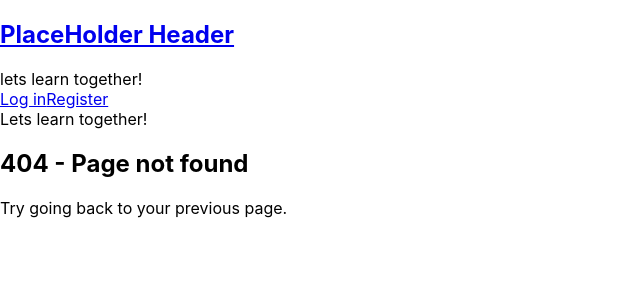
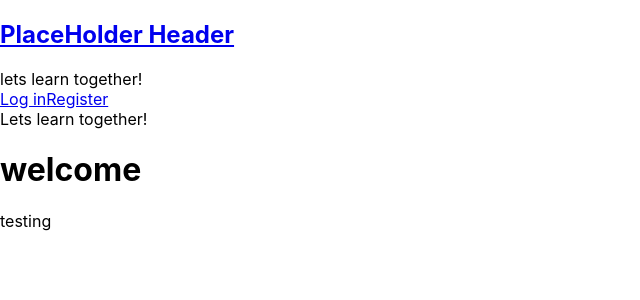
Before and after one commit to MathewMurray/ten-thousand-hours, a React (Create React App) app: page /userPage in a window 1280 px wide. Before the commit this address had no page. Shown: the top 300 px of the page, without its empty margins (0-640 px from the left). Built offline with nearby package versions, Linux system fonts and the light colour scheme.

Commit message:
updated user page

```diff
--- a/src/components/App/App.js
+++ b/src/components/App/App.js
@@ -1,7 +1,7 @@
 import React, {Component} from 'react'
 import { Route, Switch } from 'react-router-dom'
 import Header from '../Header/Header'
-import PrivateRoute from '../Utils/PrivateRoute'
+//import PrivateRoute from '../Utils/PrivateRoute'
 import PublicRoute from '../Utils/PublicRoute'
 import LoginPage from '../../routes/loginPage/LoginPage'
 import RegistrationPage from '../../routes/RegistrationPage/RegistrationPage'
@@ -38,8 +38,8 @@ class App extends Component {
               path={'/register'}
               component={RegistrationPage}
             />
-            <PrivateRoute
-              path={'/goals/:userId'}
+            <PublicRoute
+              path={'/userPage'}
               component={UserPage}
             />
             <Route
--- a/src/components/HomePage/HomePage.js
+++ b/src/components/HomePage/HomePage.js
@@ -2,7 +2,7 @@ import React, { Component } from 'react'
 
 export default class HomePage extends Component {
     render() {
-        return (
+        return <>
             <div className='HomePage'>
                 <h2 className='HomePage__about-section'>What is 10,000 hours?</h2>
                 <p>"...If you work hard enough and assert yourself,
@@ -10,7 +10,6 @@ export default class HomePage extends Component {
                      the world to your desires."</p>
                 <p>- Malcolm Gladwell, Outliers: The Story of Success.</p>
             </div>
-
-        )
+            </>
     }
 }
--- a/src/components/RegistrationForm/RegistrationForm.js
+++ b/src/components/RegistrationForm/RegistrationForm.js
@@ -1,6 +1,8 @@
 import React, {Component} from 'react'
 import {Button, Input, Required} from '../Utils/Utils'
 import AuthApiService from '../../services/auth-api-service'
+
+
 export default class RegistrationForm extends Component{
     static defaultProps = {
         onRegistrationSuccess: () => {}
--- a/src/components/UserPage/UserPage.js
+++ b/src/components/UserPage/UserPage.js
@@ -2,13 +2,13 @@ import React, { Component } from 'react'
 
 export default class UserPage extends Component {
     render() {
-        return (
+        return <>
             <div className='UserPage'>
-               <h1 className='UserPage__Welcome'>welcome ${username}</h1>
+               <h1 className='UserPage__Welcome'>welcome</h1>
                <div className='UserPage__Goals'>
                       <p className='placeholder'>testing</p>
                 </div>
             </div>
-        )
+            </>
     }
 }
--- a/src/routes/UserPage/UserPage.js
+++ b/src/routes/UserPage/UserPage.js
@@ -0,0 +1 @@
+//pulls all user goals and logs from db
```
